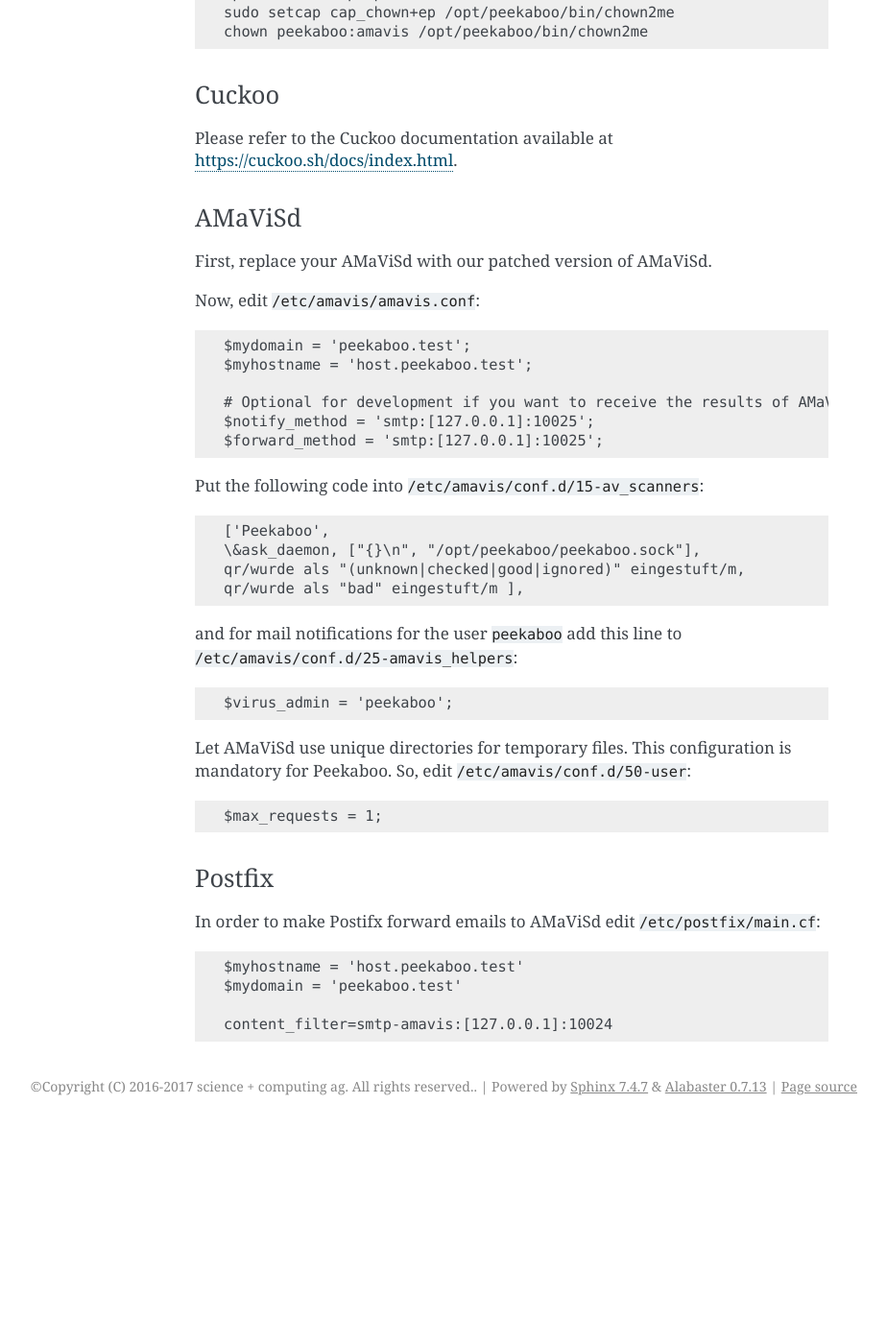
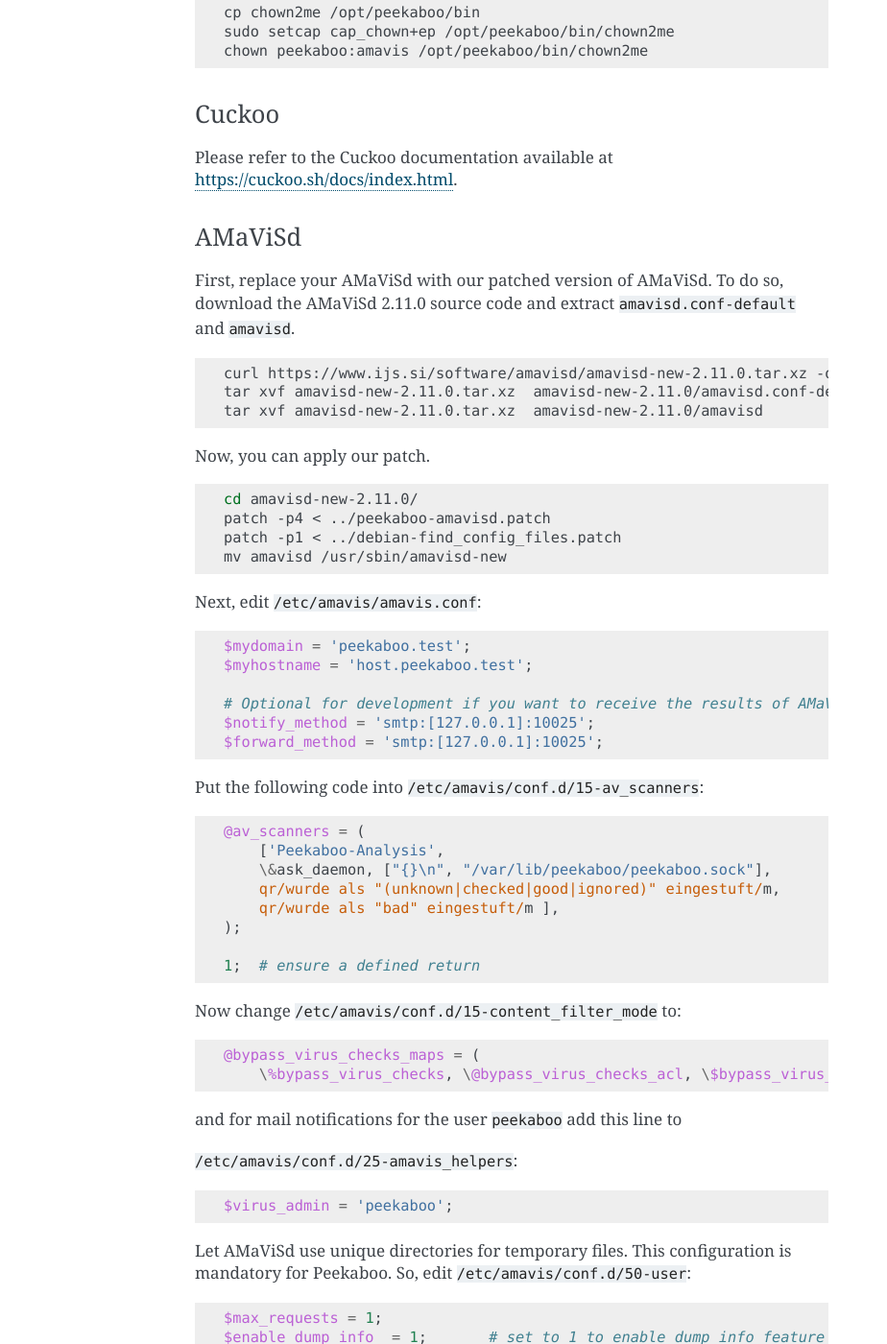
Before and after one commit to scVENUS/PeekabooAV, a Sphinx documentation site: the page built from docs/source/config.rst, in a window 1280 px wide and 1400 px high, scrolled down 2464 px. Shown: the whole window at 96% size, without its empty margins (217-1141 px from the left). Built offline with Sphinx 7.4.7, drawn with Linux system fonts in a browser that asks for light colours; before the commit the page ends 3635 px from its top, so only the background shows below that; some of the changed text lies outside the part shown.

Commit message:
Update configuration documentation.

```diff
--- a/docs/source/config.rst
+++ b/docs/source/config.rst
@@ -12,9 +12,10 @@
 
 .. code-block:: shell
 
-   sudo adduser peekaboo
-   usermod -a -G amavis peekaboo
-   sudo -u peekaboo mkdir -p /opt/peekaboo/bin
+    groupadd -g 150 peekaboo
+    useradd -g 150 -u 150 -m -d /opt/peekaboo peekaboo
+    gpasswd -a amavis peekaboo
+    gpasswd -a peekaboo amavis
 
 If you plan to use AMaViSd to analyse email attachments with Peekaboo,
 the Peekaboo user must be a member of the ``amavis`` group in order to access
@@ -123,11 +124,28 @@
 
 AMaViSd
 -------
-First, replace your AMaViSd with our patched version of AMaViSd.
+First, replace your AMaViSd with our patched version of AMaViSd. To do so, download the AMaViSd 2.11.0 source code
+and extract ``amavisd.conf-default`` and ``amavisd``.
 
-Now, edit ``/etc/amavis/amavis.conf``:
+.. code-block:: shell
 
-.. code-block:: none
+    curl https://www.ijs.si/software/amavisd/amavisd-new-2.11.0.tar.xz -o amavisd-new-2.11.0.tar.xz
+    tar xvf amavisd-new-2.11.0.tar.xz  amavisd-new-2.11.0/amavisd.conf-default
+    tar xvf amavisd-new-2.11.0.tar.xz  amavisd-new-2.11.0/amavisd
+
+Now, you can apply our patch.
+
+.. code-block:: shell
+
+    cd amavisd-new-2.11.0/
+    patch -p4 < ../peekaboo-amavisd.patch
+    patch -p1 < ../debian-find_config_files.patch
+    mv amavisd /usr/sbin/amavisd-new
+
+
+Next, edit ``/etc/amavis/amavis.conf``:
+
+.. code-block:: perl
 
    $mydomain = 'peekaboo.test';
    $myhostname = 'host.peekaboo.test';
@@ -139,27 +157,42 @@
 
 Put the following code into ``/etc/amavis/conf.d/15-av_scanners``:
 
-.. code-block:: none
+.. code-block:: perl
 
-   ['Peekaboo',
-   \&ask_daemon, ["{}\n", "/opt/peekaboo/peekaboo.sock"],
-   qr/wurde als "(unknown|checked|good|ignored)" eingestuft/m,
-   qr/wurde als "bad" eingestuft/m ],
+    @av_scanners = (
+        ['Peekaboo-Analysis',
+        \&ask_daemon, ["{}\n", "/var/lib/peekaboo/peekaboo.sock"],
+        qr/wurde als "(unknown|checked|good|ignored)" eingestuft/m,
+        qr/wurde als "bad" eingestuft/m ],
+    );
+
+    1;  # ensure a defined return
+
+
+Now change ``/etc/amavis/conf.d/15-content_filter_mode`` to:
+
+.. code-block:: perl
+
+    @bypass_virus_checks_maps = (
+        \%bypass_virus_checks, \@bypass_virus_checks_acl, \$bypass_virus_checks_re);
 
 
 and for mail notifications for the user ``peekaboo`` add this line to
+
 ``/etc/amavis/conf.d/25-amavis_helpers``:
 
-.. code-block:: none
+.. code-block:: perl
 
    $virus_admin = 'peekaboo';
 
 Let AMaViSd use unique directories for temporary files. This configuration is mandatory for Peekaboo.
 So, edit ``/etc/amavis/conf.d/50-user``:
 
-.. code-block:: none
+.. code-block:: perl
 
    $max_requests = 1;
+   $enable_dump_info  = 1;       # set to 1 to enable dump_info feature
+   $dump_info_tempdir = '/tmp';  # base directory where dump_info() will put its stuff
 
 
 Postfix
```
